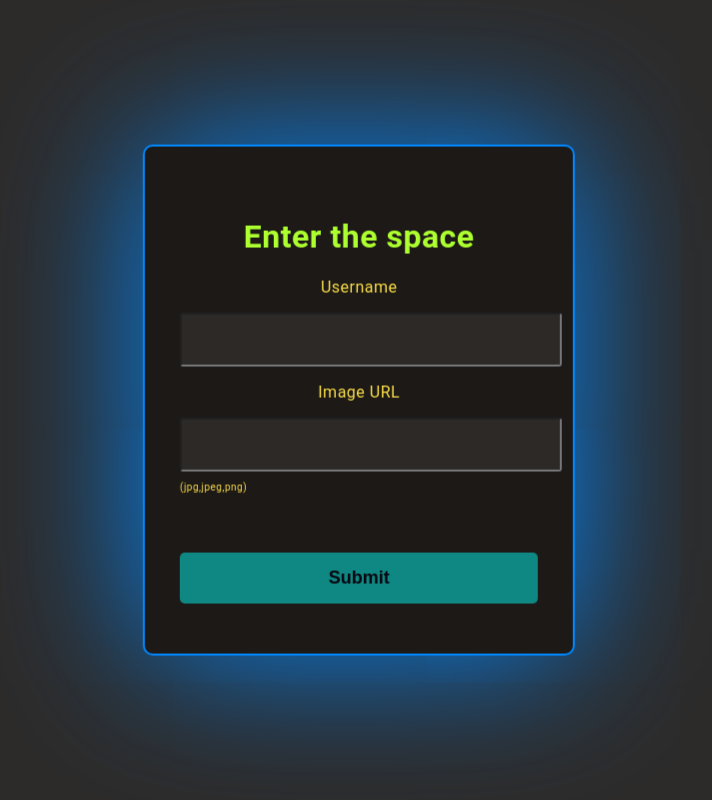
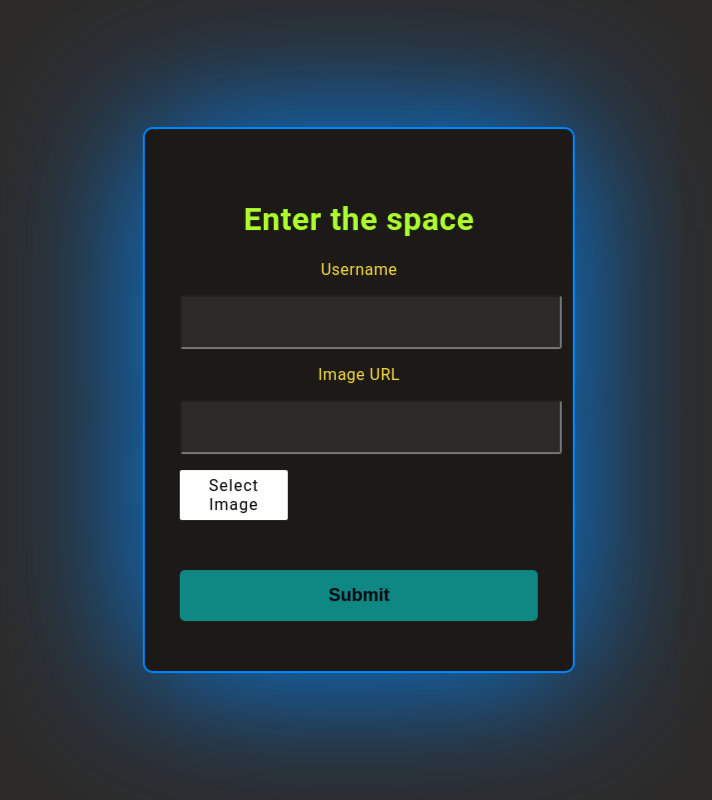
Before and after one commit to kielonl/react-chat-ui, a React (Create React App) app: page / in a window 1280 px wide. Shown: the whole page, without its empty margins (281-993 px from the left). Built offline with nearby package versions, Linux system fonts and the light colour scheme; no server answers.

Commit message:
user can now select image from file

```diff
--- a/package.json
+++ b/package.json
@@ -8,6 +8,7 @@
     "@testing-library/user-event": "^13.5.0",
     "axios": "^0.27.2",
     "buffer": "^6.0.3",
+    "compressorjs": "^1.1.1",
     "i": "^0.3.7",
     "js-cookie": "^3.0.1",
     "react": "^18.2.0",
--- a/src/container/Login.js
+++ b/src/container/Login.js
@@ -9,6 +9,8 @@ const url = LAST_API_URL + "/users";
 const Login = (props) => {
   const [username, setName] = useState("");
   const [imageUrl, setUrl] = useState("");
+  const [image, setImage] = useState("");
+
   const [errorMessage, setErrorMessage] = useState({});
   const navigate = useNavigate();
   const handleSubmit = async (e) => {
@@ -16,7 +18,7 @@ const Login = (props) => {
     axios
       .post(url, {
         username: username,
-        imageUrl: imageUrl,
+        imageUrl: image || imageUrl,
       })
       .then(function (response) {
         removeCookie("user");
@@ -34,6 +36,16 @@ const Login = (props) => {
         });
       });
   };
+  const selectImage = (e) => {
+    const [file] = e.target.files;
+    let reader = new FileReader();
+    reader.readAsDataURL(file);
+    reader.onload = () => {
+      console.log(reader.result);
+      setImage(reader.result);
+    };
+    setImage("");
+  };
   return (
     <div id="fromlog">
       <div id="int">
@@ -44,6 +56,7 @@ const Login = (props) => {
           name="user"
           value={username}
           autoComplete="off"
+          className="text-input"
           onChange={(e) => setName(e.target.value)}
         />
         <p className="input_text_above">Image URL</p>
@@ -52,9 +65,19 @@ const Login = (props) => {
           name="url"
           value={imageUrl}
           autoComplete="off"
+          className="text-input"
           onChange={(e) => setUrl(e.target.value)}
         />
-        <p className="image-format-info">(jpg,jpeg,png)</p>
+        <input
+          type="file"
+          id="files"
+          onChange={selectImage}
+          className="hidden"
+        />
+        <label for="files" className="login-select-image">
+          Select Image
+        </label>
+        {/* <p className="image-format-info">(jpg,jpeg,png)</p> */}
         <div id="button">
           <button className="loginButton" onClick={handleSubmit}>
             Submit
--- a/src/container/style/Login.css
+++ b/src/container/style/Login.css
@@ -34,7 +34,7 @@ body {
   box-shadow: 0 0 150px rgb(0, 136, 255);
   padding: 50px 35px;
 }
-#int input {
+#int .text-input{
   display: block;
   height: 50px;
   width: 100%;
@@ -47,6 +47,7 @@ body {
   outline: none;
   color: #5eead4;
 }
+
 .loginButton {
   margin-top: 50px;
   width: 100%;
@@ -59,7 +60,24 @@ body {
   cursor: pointer;
   border: none;
 }
-loginButton:hover {
+.login-select-image{
+  margin-top:1em;
+  display:flex;
+  background-color:white;
+  color:black;
+  width:6em;
+  padding:6px;
+  letter-spacing: 1px;
+  border-radius:2px;
+}
+.login-select-image:hover{
+  background-color:#e7e5e4
+
+}
+.hidden{
+  display:hidden
+}
+.loginButton:hover {
   background-color: #a1a1aa;
 }
 .image-format-info {
--- a/src/container/style/message.css
+++ b/src/container/style/message.css
@@ -36,6 +36,10 @@
     font-size:20px;
     align-self: flex-start;
 }
+.photo img{
+    max-width: 400px;
+    max-height:200px;
+}
 .pfp{
     margin-right:10px;
     height:50px;
```
Also changed, not shown: 1 other file (tests, documents, lock files or other folders).
